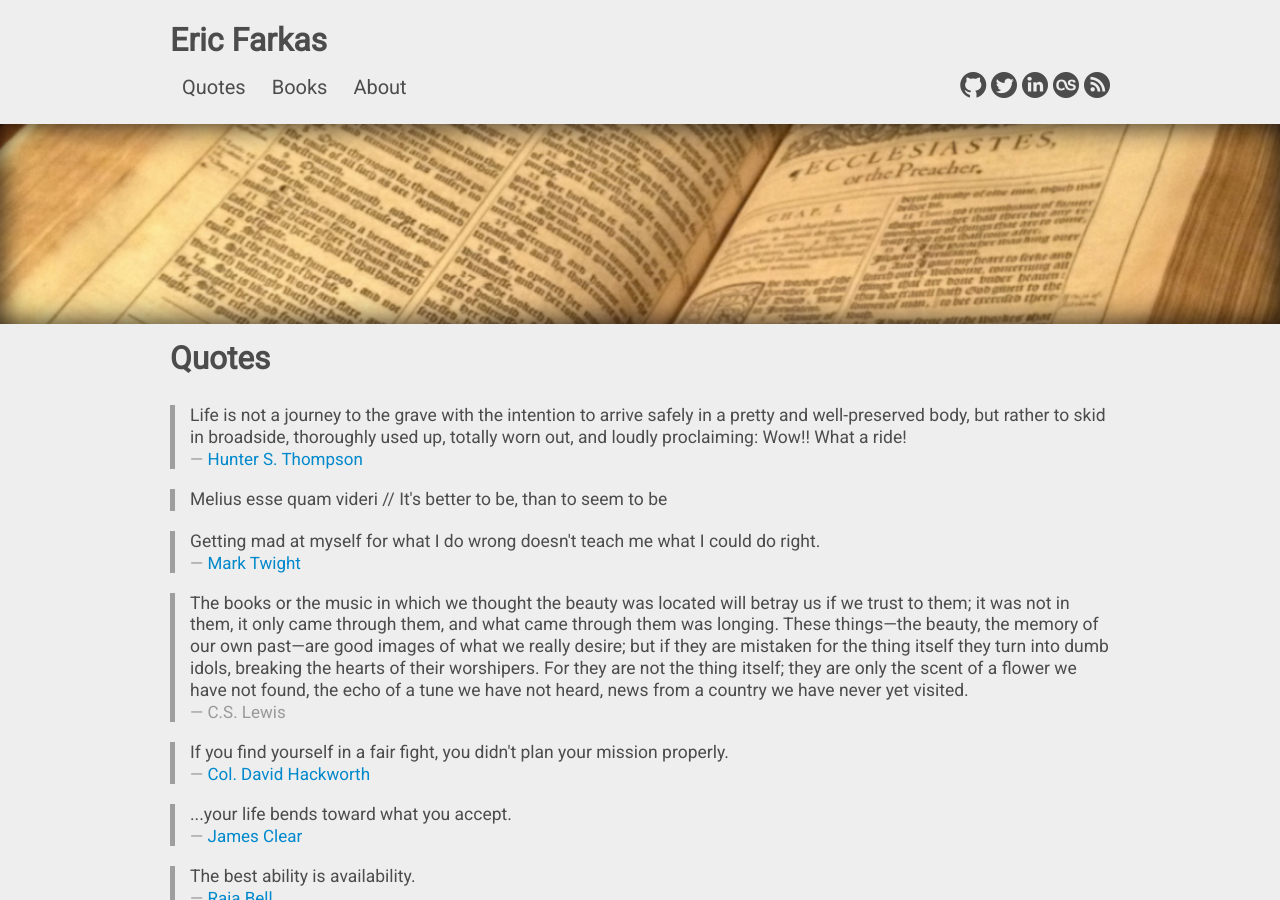
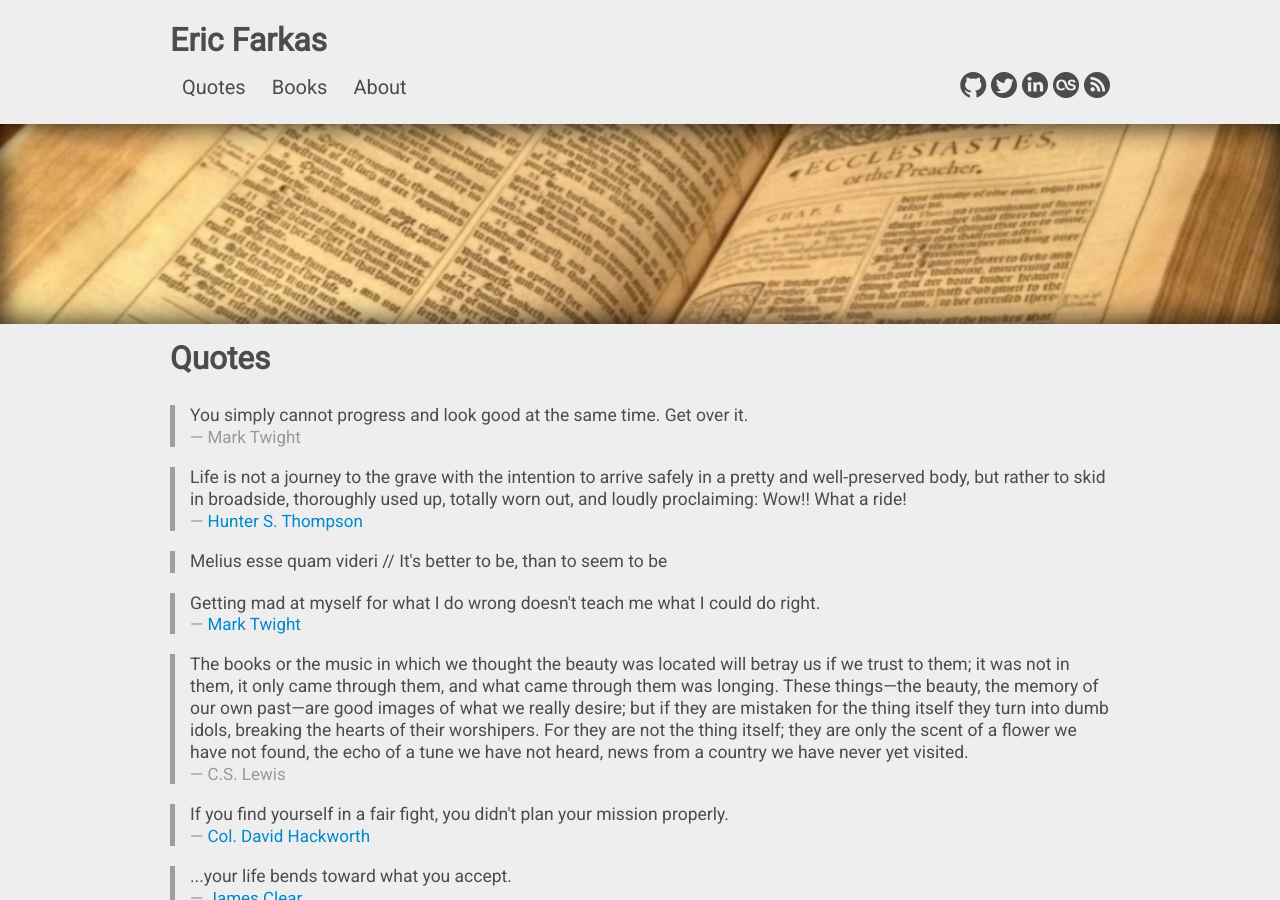
Before and after one commit to speric/speric.github.com, a Jekyll site: the page built from quotes.html, in a window 1280 px wide and 900 px high. Built offline with Jekyll 4.4.1, drawn with Linux system fonts in a browser that asks for light colours; some web fonts are replaced; comment, search, counter and statistics services are not loaded.

Commit message:
Add Twight quote

```diff
--- a/quotes.html
+++ b/quotes.html
@@ -8,6 +8,13 @@ description: A collection of thought-provoking quotes.
 <h2>Quotes</h2>
 
 <br/>
+
+<blockquote>
+  <p>
+    You simply cannot progress and look good at the same time. Get over it.
+  </p>
+  <small>Mark Twight</small>
+</blockquote>
 
 <blockquote>
   <p>
```
